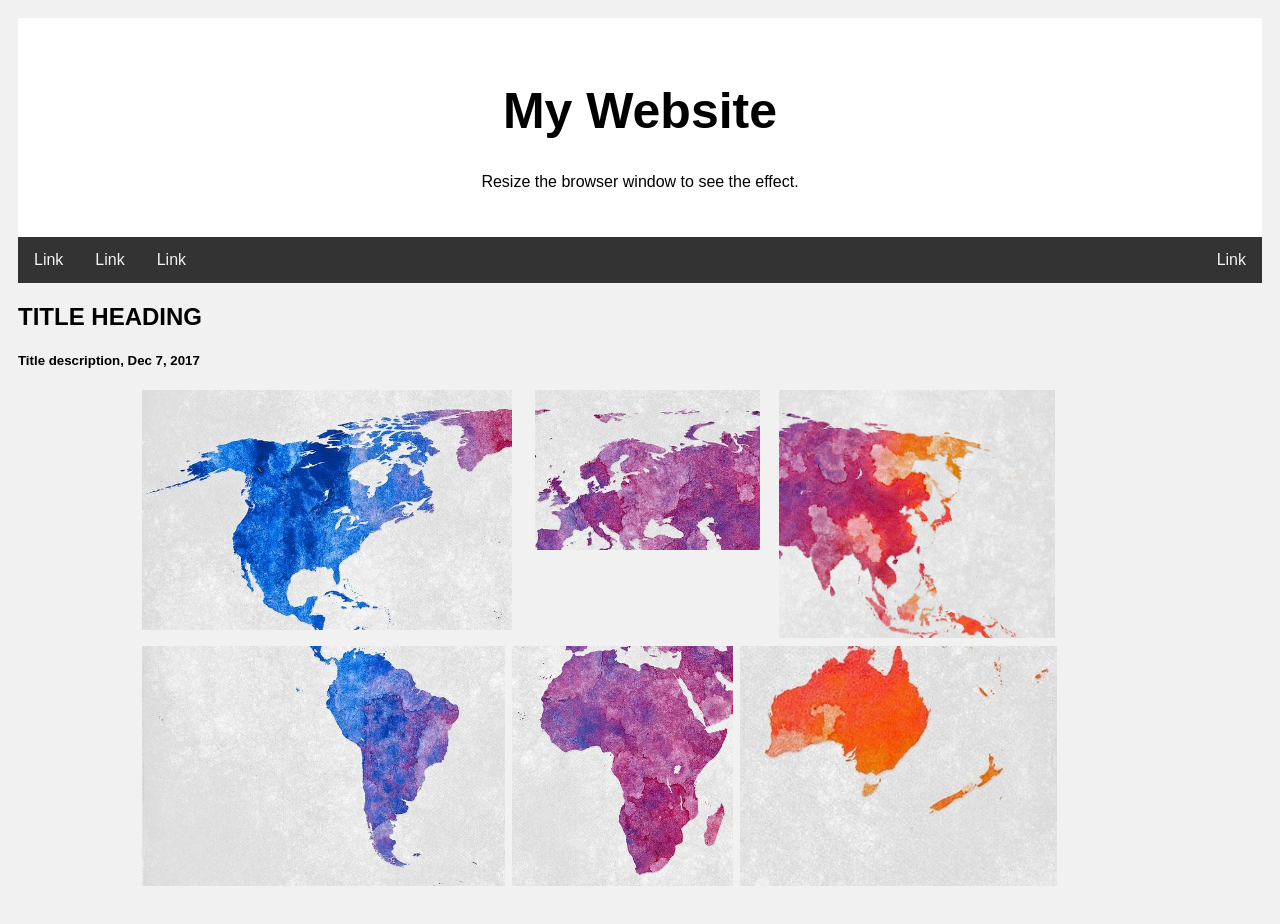
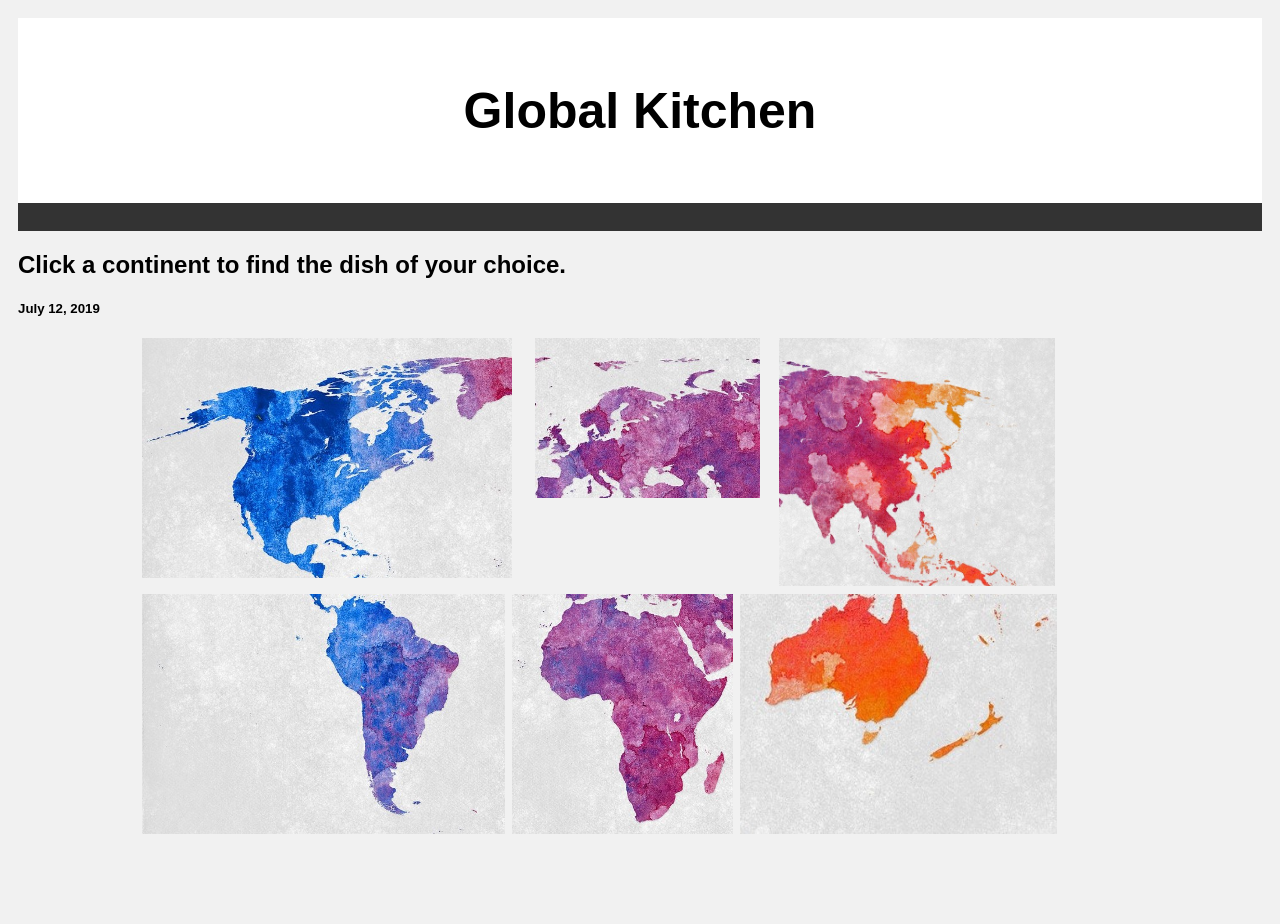
Before and after one commit to Americacastaneda/food_website, a plain HTML site: page index.html in a window 1280 px wide. Shown: the top 924 px of the page. Drawn offline with Linux system fonts and the light colour scheme.

Commit message:
updated home

```diff
--- a/index.html
+++ b/index.html
@@ -82,22 +82,22 @@
                 <body>
 
                 <div class="header">
-                  <h1>My Website</h1>
-                  <p>Resize the browser window to see the effect.</p>
+                  <h1>Global Kitchen</h1>
+
                 </div>
 
                 <div class="topnav">
-                  <a href="#">Link</a>
-                  <a href="#">Link</a>
-                  <a href="#">Link</a>
-                  <a href="#" style="float:right">Link</a>
+                  <a href="#"></a>
+                  <a href="#"></a>
+                  <a href="#"></a>
+                  <a href="#" style="float:right"></a>
                 </div>
 
                 <div class="row">
                   <div class="leftcolumn">
                     <div class="card">
-                      <h2>TITLE HEADING</h2>
-                      <h5>Title description, Dec 7, 2017</h5>
+                      <h2>Click a continent to find the dish of your choice.</h2>
+                      <h5> July 12, 2019</h5>
                       <center>
                       <div class="fakeimg">
 
@@ -116,7 +116,7 @@
                             </a></div>
 
 
-                            <div><a href="https://www.w3schools.com">
+                            <div><a href="https://www.eaglecreek.com/blog/ten-foods-you-have-try-south-america.html">
                             <img border="0" alt="W3Schools" src="southamerica.jpeg" style="float: left; height: 15em; margin-right: 0.5%; margin-bottom: 0.5em;">
                             </a></div>
 
@@ -126,7 +126,7 @@
                             </a></div>
 
 
-                            <div><a href="https://www.w3schools.com">
+                            <div><a href="https://www.cnn.com/travel/article/australian-food/index.html">
                             <img border="0" alt="W3Schools" src="australia.jpeg" style="float: left; height: 15em; margin-right: 0.5%; margin-bottom: 0.5em;">
                             </a></div>
 
```
